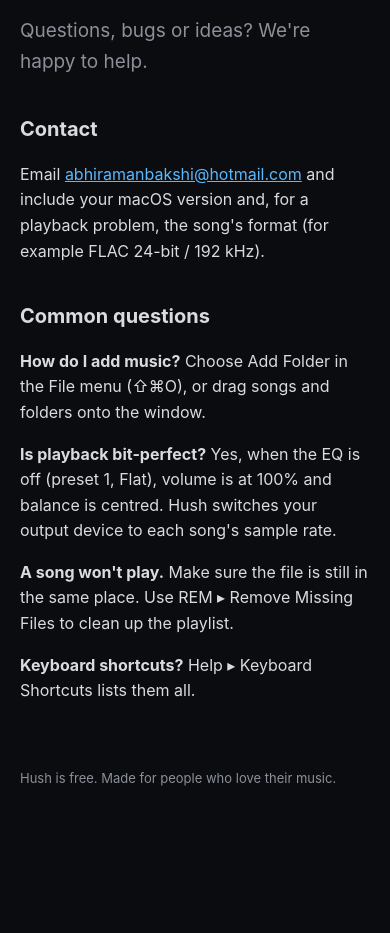
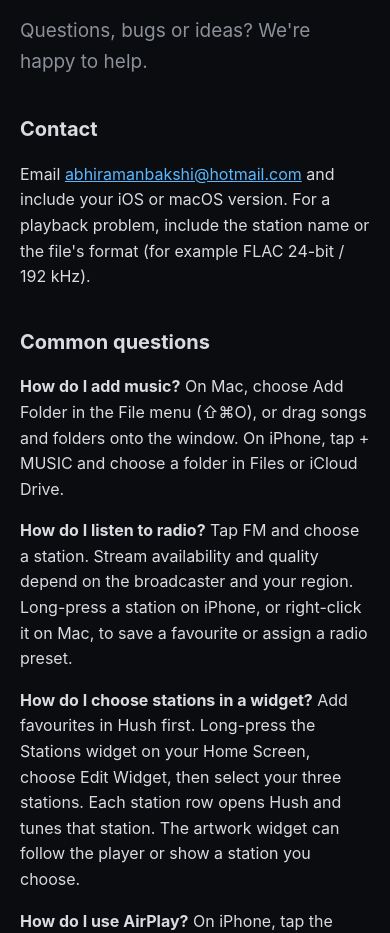
Before and after one commit to devdevab/hush-site, a plain HTML site: page support.html in a window 390 px wide. Shown: the part 167-1100 px from the top of the page. Before the commit the page ends 1020 px from the top, so only its background shows below. Drawn offline with Linux system fonts and the light colour scheme.

Commit message:
Add iPhone radio, widget and AirPlay support instructions

```diff
--- a/support.html
+++ b/support.html
@@ -11,10 +11,13 @@
 <h1>Support</h1>
 <p class="lede">Questions, bugs or ideas? We&#39;re happy to help.</p>
 <h2>Contact</h2>
-<p>Email <a href="mailto:abhiramanbakshi@hotmail.com">abhiramanbakshi@hotmail.com</a> and include your macOS version and, for a playback problem, the song&#39;s format (for example FLAC 24-bit / 192 kHz).</p>
+<p>Email <a href="mailto:abhiramanbakshi@hotmail.com">abhiramanbakshi@hotmail.com</a> and include your iOS or macOS version. For a playback problem, include the station name or the file&#39;s format (for example FLAC 24-bit / 192 kHz).</p>
 <h2>Common questions</h2>
-<p><strong>How do I add music?</strong> Choose Add Folder in the File menu (⇧⌘O), or drag songs and folders onto the window.</p>
-<p><strong>Is playback bit-perfect?</strong> Yes, when the EQ is off (preset 1, Flat), volume is at 100% and balance is centred. Hush switches your output device to each song&#39;s sample rate.</p>
+<p><strong>How do I add music?</strong> On Mac, choose Add Folder in the File menu (⇧⌘O), or drag songs and folders onto the window. On iPhone, tap + MUSIC and choose a folder in Files or iCloud Drive.</p>
+<p><strong>How do I listen to radio?</strong> Tap FM and choose a station. Stream availability and quality depend on the broadcaster and your region. Long-press a station on iPhone, or right-click it on Mac, to save a favourite or assign a radio preset.</p>
+<p><strong>How do I choose stations in a widget?</strong> Add favourites in Hush first. Long-press the Stations widget on your Home Screen, choose Edit Widget, then select your three stations. Each station row opens Hush and tunes that station. The artwork widget can follow the player or show a station you choose.</p>
+<p><strong>How do I use AirPlay?</strong> On iPhone, tap the output button beside the playback controls and select an available AirPlay speaker or receiver.</p>
+<p><strong>Is playback bit-perfect?</strong> It depends on your settings and output device. Disable EQ and Auto Mix, keep volume at 100% and balance centred, and use a compatible output route. Mac sample-rate switching must be enabled. AirPlay and other system routes may convert audio.</p>
 <p><strong>A song won&#39;t play.</strong> Make sure the file is still in the same place. Use REM ▸ Remove Missing Files to clean up the playlist.</p>
 <p><strong>Keyboard shortcuts?</strong> Help ▸ Keyboard Shortcuts lists them all.</p>
 <footer>Hush is free. Made for people who love their music.</footer>
```
